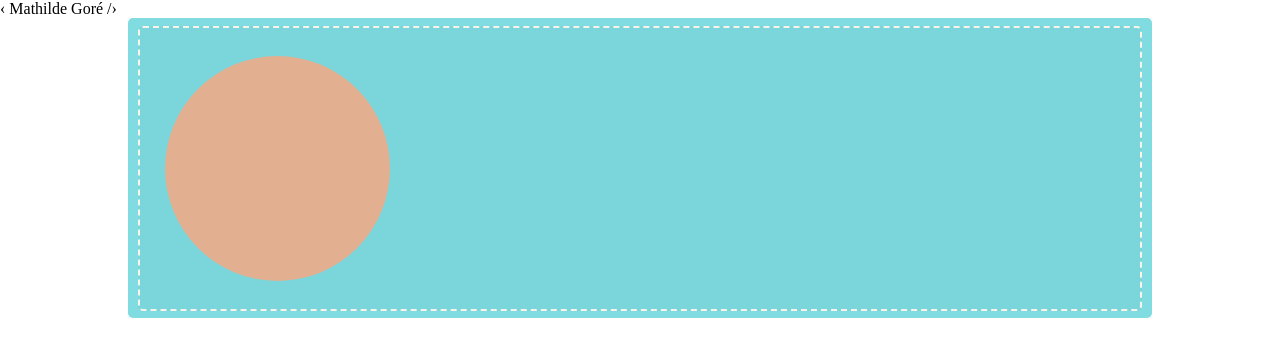
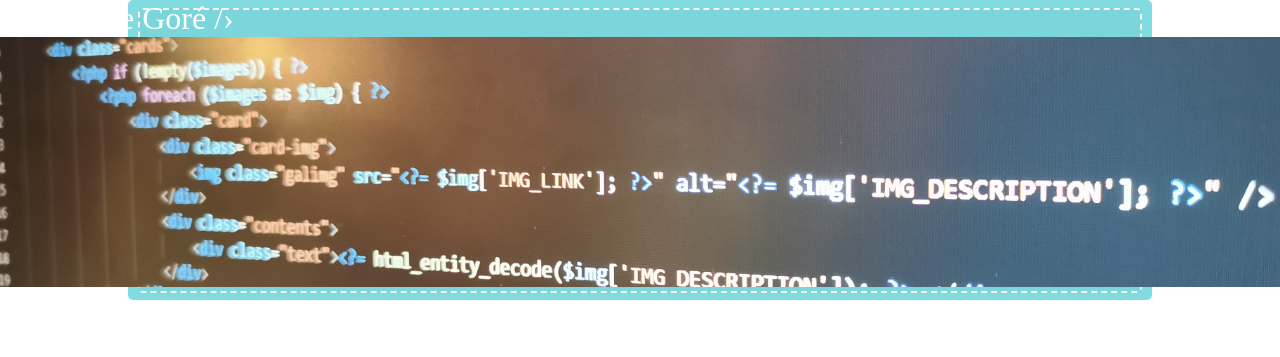
Before and after one commit to MathildeChan/Portfolio, a PHP site: page / in a window 1280 px wide. Shown: the top 357 px of the page. Run offline with PHP 8.4, Linux system fonts and the light colour scheme.

Commit message:
Avancement sur le header

```diff
--- a/www/index.php
+++ b/www/index.php
@@ -12,7 +12,7 @@
 
 <header class="header">
     <span class="header-name">&lsaquo; Mathilde Goré /&rsaquo;</span>
-    <img src="" class="header-img">
+    <img src="img/header-img.jpg" class="header-img">
 </header>
     <div class="passport">
     <div class="surround-passport">
--- a/www/style/main.css
+++ b/www/style/main.css
@@ -13,6 +13,27 @@
 body {
     margin:0;
     font-size: 16px;
+}
+
+.header {
+    position: fixed;
+    height: 250px;
+    display: flex;
+    left: 0;
+    right: 0;
+    flex-direction: column;
+    margin-bottom: 50px;
+}
+
+.header .header-img {
+    object-fit: cover;
+    height: inherit;
+}
+
+.header span {
+    z-index: 1;
+    color: white;
+    font-size: 2em;
 }
 
 .passport {
```
Also changed, not shown: www/img/header-img.jpg (added).
